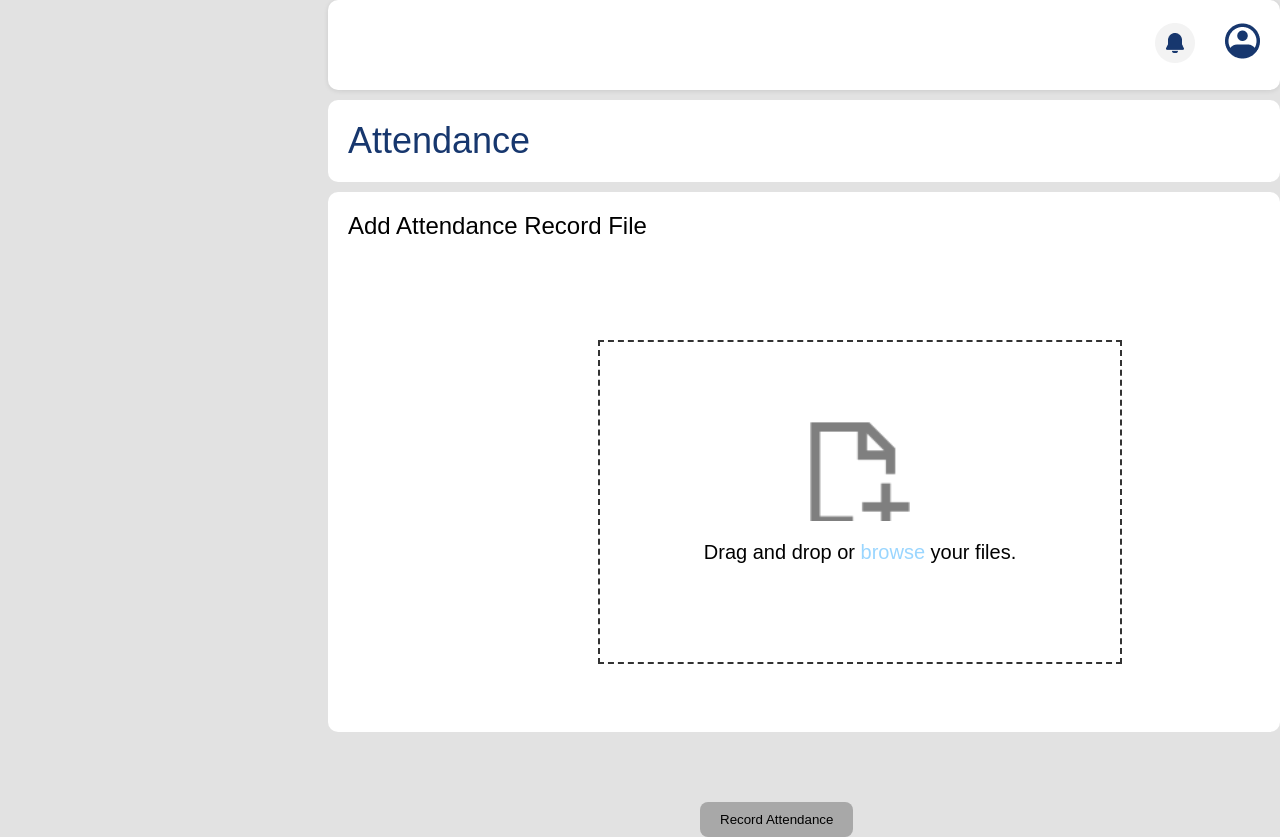
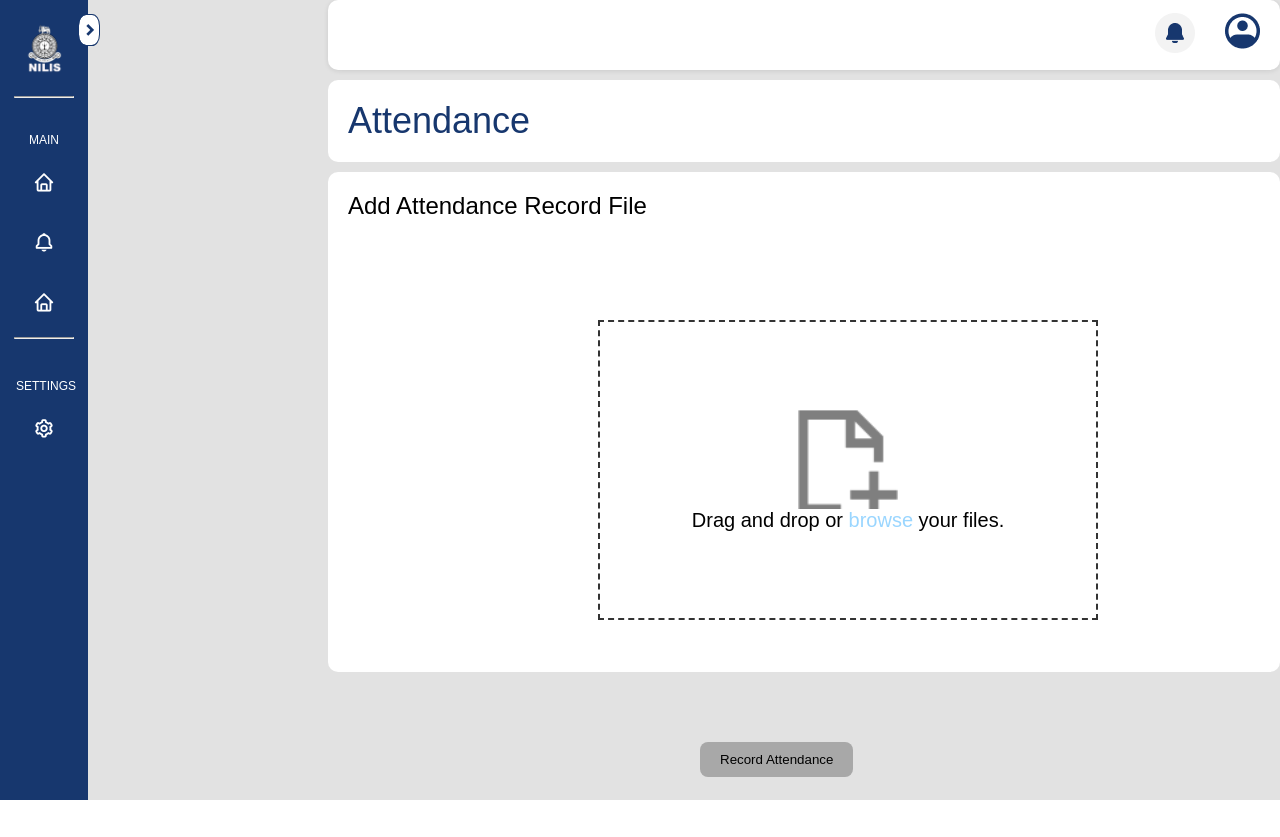
Before and after one commit to yashed/NILIS-MIS, a PHP site: page / in a window 1280 px wide. After the commit the page ends 800 px from the top, so only its background shows below. Run offline with PHP 8.4, Linux system fonts and the light colour scheme.

Commit message:
add attendace page

```diff
--- a/app/views/attendance-page/index.html
+++ b/app/views/attendance-page/index.html
@@ -1,17 +1,67 @@
 <!DOCTYPE html>
 <html lang="en">
-    <head>
+<head>
     <meta charset="UTF-8">
     <meta name="viewport" content="width=device-width, initial-scale=1.0">
     <link rel="stylesheet" type="text/css" href="style.css">
+    <link href='https://unpkg.com/boxicons@2.1.4/css/boxicons.min.css' rel='stylesheet'>
 </head>
+<body>
+    <nav class="sidebar close">
+        <header>
+            <div class="image-text">
+                <span class="image">
+                    <img src="image2.png" alt="logo">
+                </span>
+                <div class="text header-text">
+                    <h4 class="name1">National Institute of</h4>
+                    <h5 class="name2">Library and Information Sciences</h5>
+                    <span class="profession">University of Colombo</span>
+                </div>
+            </div>
+            <i class='bx bx-chevron-right toggle'></i>
+        </header>
+        <div class="menu-bar">
+            <hr>
+            <div class="menu">
+                <ul class="menu-links">
+                    <h6 class="topic1">MAIN</h6>
+                    <li class="nav-link">
+                        <a href="#">
+                            <i class='bx bx-home icon' ></i>
+                            <span class="text nav-text">Dashboard</span>
+                        </a>
+                    </li>
+                    <li class="nav-link">
+                        <a href="#">
+                            <i class='bx bx-bell icon' ></i>
+                            <span class="text nav-text">Notification</span>
+                        </a>
+                    </li>
+                    <li class="nav-link">
+                        <a href="#">
+                            <i class='bx bx-home icon' ></i>
+                            <span class="text nav-text">Degree Programs</span>
+                        </a>
+                    </li>
+                    <hr class="horizontal-line">
+                    <h6 class="topic2">SETTINGS</h6>
+                    <li class="nav-link">
+                        <a href="#">
+                            <i class='bx bx-cog icon'></i>
+                            <span class="text nav-text">Settings</span>
+                        </a>
+                    </li>
+                </ul>
+            </div>
+        </div>
+    </nav>
 
 
-<body>
+
     <header>
         <nav class="navbar">
             <div class="navbar-container">
-
                 <div class="navbar-icons">
                     <a href="page1.html"><img src="icon01.png" alt="Icon 1"></a>
                     <a href="page2.html"><img src="icon02.png" alt="Icon 2"></a>
@@ -35,8 +85,22 @@
     </div>
 
     <button type="button">Record Attendance</button>
+
     <script>
+            const body =document.querySelector("body"),
+                sidebar = body.querySelector(".sidebar"),
+                toggle = body.querySelector(".toggle");
 
+                toggle.addEventListener("click", () =>{
+                    sidebar.classList.toggle("close");
+                });
+
+            let subMenu = document.getElementById("subMenu");
+
+            function toggleMenu(){
+            subMenu.classList.toggle("open-menu");
+            }
+        </script>
     </script>
 </body>
 </html>
--- a/app/views/attendance-page/style.css
+++ b/app/views/attendance-page/style.css
@@ -123,3 +123,360 @@ button {
 button:hover {
     background-color:#E2E2E2; /* Darker green on hover */
 }
+
+@import url('https://fonts.googleapis.com/css2?family=Poppins:wght@300;400;500;600;700&display=swap');
+
+*{
+    font-family: 'Poppins', sans-serif;
+    margin: 0;
+    padding: 0;
+    box-sizing: border-box;
+}
+
+:root{
+    --body-color: #E2E2E2;
+    --sidebar-color: #17376E;
+    --primary-color: #9AD6FF;
+    --text-color: #ffffff;
+
+    --tran-02: all 0.2s ease;
+    --tran-03: all 0.3s ease;
+    --tran-04: all 0.4s ease;
+    --tran-05: all 0.5s ease;
+}
+
+body{
+    height: 100vh;
+    background: var(--body-color);
+    transition: var(--tran-05);
+}
+
+/*sidebar*/
+
+.sidebar{
+    position: fixed;
+    top: 0;
+    left: 0;
+    height: 100%;
+    width: 250px;
+    padding: 10px 14px;
+    background: var(--sidebar-color);
+    transition: var(--tran-05);
+    z-index: 300;
+}
+
+.menu-links .topic1{
+    font-size: 12px;
+    color: #ffffff;
+    font-weight: 500;
+    padding-left: 15px;
+}
+
+.menu-links .topic2{
+    font-size: 12px;
+    color: #ffffff;
+    font-weight: 500;
+    padding-left: 2px;
+    margin-top: 40px;
+}
+
+.sidebar.close{
+    width: 88px;
+}
+
+.sidebar .text{
+    font-size: 15px;
+    font-weight: 500;
+    color: var(--text-color);
+    transition: var(--tran-03);
+    white-space: nowrap;
+    opacity: 1;
+}
+
+.sidebar.close .text{
+    opacity: 0;
+}
+
+.sidebar .image{
+    min-width: 60px;
+    display: flex;
+    align-items: center;
+    justify-content: center;
+}
+
+.sidebar li{
+    height: 50px;
+    /* background: red; */
+    margin-top: 10px;
+    list-style: none;
+    display: flex;
+    align-items: center;
+}
+
+.sidebar li .icon{
+    min-width: 60px;
+    font-size: 22px;
+    justify-content: center;
+    display: flex;
+    align-items: center;
+}
+
+.sidebar li .icon,
+.sidebar li .text{
+    color: var(--text-color);
+    transition: var(--tran-03);
+}
+
+.sidebar header{
+    position: relative;
+}
+
+.sidebar .image-text img{
+    width: 38px;
+    border-radius: 6px;
+}
+
+.sidebar header .image-text{
+    display: flex;
+    align-items: center;
+    margin-bottom: 20px;
+    margin-top: 10px;
+}
+
+header .image-text .headder-text{
+    display: flex;
+    flex-direction: column;
+}
+
+.header-text .name1{
+    font-weight: 600;
+    font-size: 9px;
+    margin-top: 5px;
+}
+
+.header-text .name2{
+    font-weight: 600;
+    font-size: 8.5px;
+}
+
+.header-text .profession{
+    margin-top: -2px;
+    font-size: 13.5px;
+}
+
+.sidebar header .toggle{
+    position: absolute;
+    top: 17%;
+    right: -25px;
+    transform: translateY(-50%) rotate(180deg);
+    height: 30px;
+    width: 20px;
+    background: var(--text-color);
+    display: flex;
+    align-items: center;
+    justify-content: center;
+    border-radius: 35%;
+    color: var(--sidebar-color);
+    font-size: 22px;
+    font-weight: 600;
+    transition: var(--tran-03);
+    outline-color: var(--sidebar-color);
+    outline-width: 0.5px;
+    outline-style: groove;
+}
+
+.sidebar.close header .toggle{
+    transform: translateY(-50%);
+}
+
+.sidebar .menu{
+    margin-top: 35px;
+}
+
+.sidebar li a{
+    height: 100%;
+    width: 100%;
+    display: flex;
+    align-items: center;
+    text-decoration: none;
+    border-radius: 6px;
+    transition: var(--tran-04);
+}
+
+.sidebar li a:hover{
+    background: var(--primary-color);
+}
+
+.sidebar li a:hover .text,
+.sidebar li a:hover .icon{
+    color: var(--sidebar-color);
+}
+
+.sidebar .menu-bar{
+    height: calc (100% - 50px);
+    display: flex;
+    flex-direction: column;
+    justify-content: space-between;
+}
+
+/* .menu-bar .bottom-content{
+    margin-top: 200px;
+} */
+
+.horizontal-line{
+    margin-top: 10px;
+}
+
+/*side bar end*/
+
+/* .home{
+    left: 250px;
+    position: relative;
+    width: calc(100% - 250px);
+    transition: var(--tran-05);
+    background: var(--body-color);
+    background-color: aqua;
+} */
+
+/* .home .text{
+    font-size: 30px;
+    font-weight: 500;
+    color: var(--sidebar-color);
+    padding: 8px 40px;
+
+} */
+
+
+.hero{
+    left: 250px;
+    position: relative;
+    width: calc(100% - 250px);
+    transition: var(--tran-05);
+    background: var(--body-color);
+    background-color: rgb(255, 255, 255);
+    border-radius: 6px;
+    margin: 2px 0.5px 2px 2px;
+
+    min-height: 6vh;
+    /* background: #eceaff; */
+    color: #E2E2E2;
+}
+
+.sidebar.close ~ .hero{
+    left: 88px;
+    width: calc(100% - 90.5px);
+}
+
+.hero-ul-li .icon{
+    float: right;
+    font-size: 25px;
+    margin-top: 10px;
+    /* outline-color: var(--sidebar-color);
+    outline-width: 0.5px;
+    outline-style: groove;
+    border-radius: 50%; */
+    color: var(--sidebar-color);
+}
+
+.user-pic{
+    width: 27px;
+    height: 27px;
+    border-radius: 50%;
+    cursor: pointer;
+    margin: 8px 10px -0.5px 10px;
+    float: right;
+}
+
+.hero-ul{
+    width: 100%;
+    text-align: right;
+}
+
+.hero-ul-li{
+    display: inline-block;
+    list-style: none;
+}
+
+.sub-menu-wrap{
+    position: absolute;
+    top: 100%;
+    right: 10%;
+    width: 300px;
+    max-height: 0px;
+    overflow: hidden;
+    transition: max-height 0.5s;
+}
+
+.sub-menu-wrap.open-menu{
+    max-height: 400px;
+}
+
+.sub-menu{
+    background: #ffffff;
+    padding: 20px;
+    margin: 10px;
+    border-radius: 6px;
+}
+
+.user-info{
+    display: flex;
+    align-items: center;
+    color: var(--sidebar-color);
+}
+
+.user-info h3{
+    font-weight: 500;
+}
+
+.user-info img{
+    width: 60px;
+    height: 60px;
+    border-radius: 50%;
+    margin-right: 15px;
+}
+
+.sub-menu hr{
+    border: 0;
+    height: 1px;
+    width: 100%;
+    background: var(--sidebar-color);
+    margin: 15px 0 10px;
+}
+
+.sub-menu-link{
+    display: flex;
+    align-items: center;
+    text-decoration: none;
+    color: var(--sidebar-color);
+    margin: 10px 0px 5px 0px;
+    font-weight: 500;
+}
+
+.sub-menu-link p{
+    width: 100%;
+}
+
+.sub-menu-link .icon{
+    font-size: 25px;
+    color: var(--sidebar-color);
+    padding: 8px;
+    margin-right: 15px;
+}
+
+.sub-menu-link span{
+    font-size: 22px;
+    margin-right: 13px;
+    transition: var(--tran-05);
+}
+
+.sub-menu-link:hover span{
+    transform: translateX(5px);
+}
+
+.sub-menu-link:hover p{
+    font-weight: 600;
+}
+
+.sub-menu-link:hover .icon{
+    font-weight: 600;
+}
```
Also changed, not shown: app/views/attendance-page/image2.png (added).
